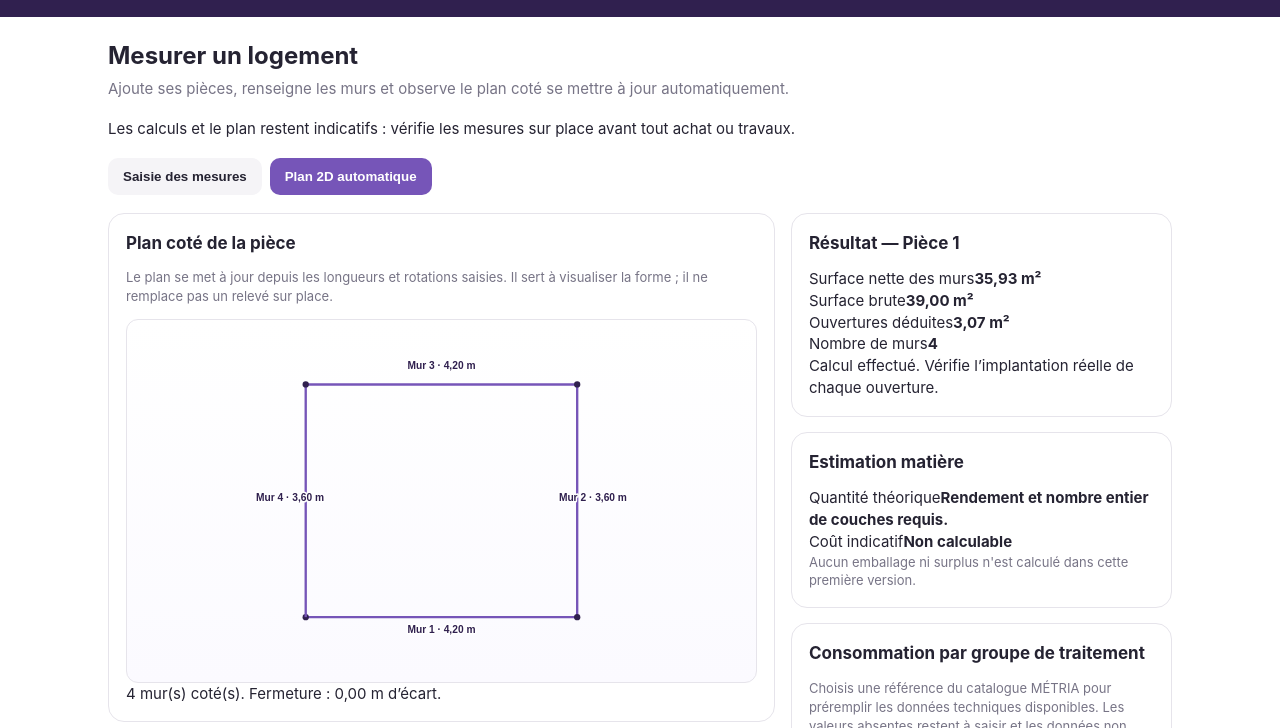
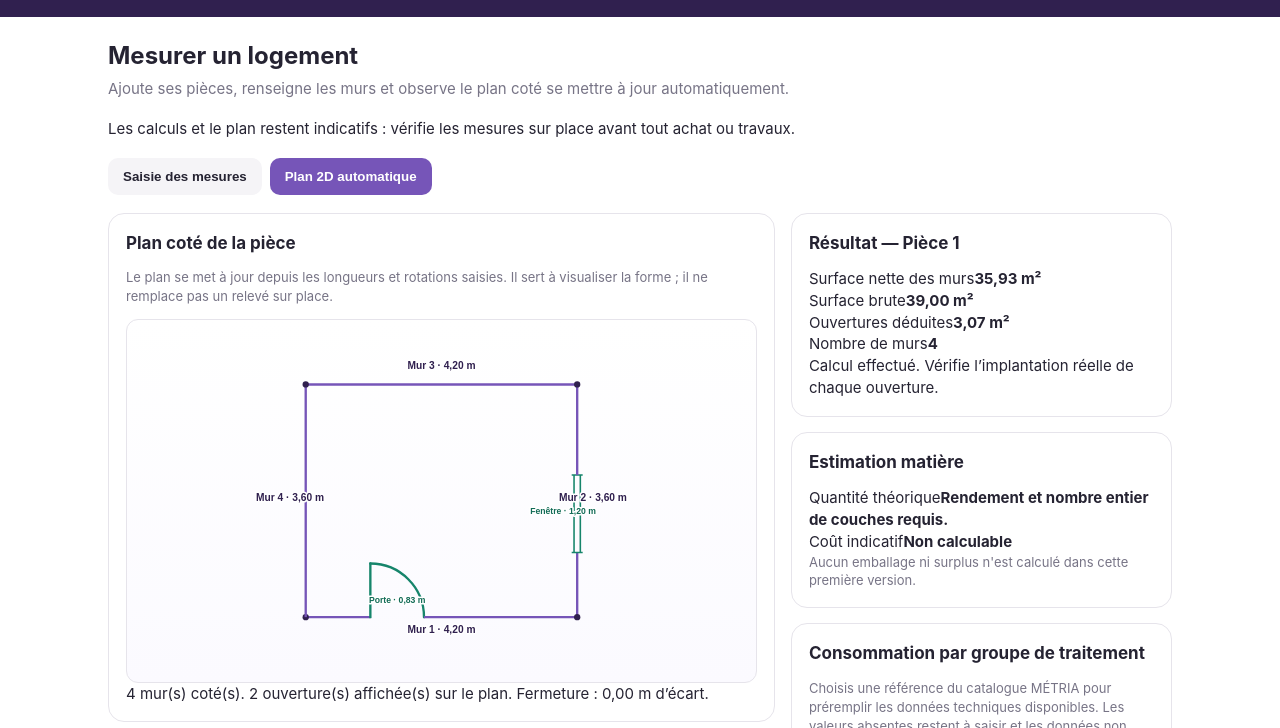
Before and after one commit to WillyMrs/metria-laboratoire-web, a plain HTML site: page index.html in a window 1280 px wide. Both pictures are taken after a click on the button "Plan 2D automatique". Shown: the part 72-800 px from the top of the page. Drawn offline with Linux system fonts and the light colour scheme.

Commit message:
Afficher les ouvertures sur le plan 2D

```diff
--- a/index.html
+++ b/index.html
@@ -20,6 +20,7 @@ main{max-width:1100px;margin:auto;padding:22px 18px 48px}.intro{margin:0 0 18px}
 .hidden{display:none!important}
 @media(max-width:760px){.layout{grid-template-columns:1fr}.grid2{grid-template-columns:repeat(2,minmax(0,1fr))}main{padding:18px 13px 36px}.panel{padding:14px}header{padding:16px;flex-wrap:wrap}.wallrow{grid-template-columns:24px minmax(0,1fr) 30px!important;gap:4px}.wallfields{grid-template-columns:repeat(2,minmax(0,1fr));gap:4px}.wallfields input{padding:9px 5px;font-size:14px;min-width:0}.openingrow{grid-template-columns:repeat(2,minmax(0,1fr))!important;gap:8px!important}.openingrow .field{min-width:0}.openingrow input,.openingrow select{min-width:0;padding:9px 6px;font-size:14px}.tabs{overflow-x:auto;flex-wrap:nowrap;padding-bottom:4px}.tab{white-space:nowrap}.actions button{min-height:44px}button,.tab{touch-action:manipulation}.roombar{grid-template-columns:1fr 1fr}.roombar label{grid-column:1/-1}}
 @media(max-width:380px){main{padding-left:10px;padding-right:10px}.panel{padding:11px}.grid2{grid-template-columns:1fr}.wallrow{grid-template-columns:20px minmax(0,1fr) 28px!important}.wallfields{grid-template-columns:1fr 1fr}.wallfields input{font-size:13px;padding:8px 3px}.openingrow{grid-template-columns:1fr 1fr!important}.brand{font-size:20px}.sub{font-size:11px}}
+.planopening{stroke:#16856b;stroke-width:3;fill:none;stroke-linecap:round;stroke-linejoin:round}.planopening-window{stroke:#16856b;stroke-width:2;fill:none}.planopening-label{font:700 11px sans-serif;fill:#126b56;paint-order:stroke;stroke:#fff;stroke-width:4px;stroke-linejoin:round}
 </style>
 </head>
 <body>
@@ -197,6 +198,29 @@ function renderFloorPlan(){
  const last=segments[segments.length-1].b,first=segments[0].a,closure=Math.hypot(last.x-first.x,last.y-first.y);if(closure>.03)markup+=`<line class="plan-end" x1="${sx(last.x)}" y1="${sy(last.y)}" x2="${sx(first.x)}" y2="${sy(first.y)}"/>`;
  svg.innerHTML=markup;const vector=closureVector(),closureText=vector?`Fermeture : ${fmt(Math.hypot(vector.x,vector.y))} m d’écart.`:"Plan partiel : complète les rotations et longueurs manquantes.";info.textContent=[`${segments.length} mur(s) coté(s).`,closureText,...issues].join(" ");
 }
+function renderFloorPlan(){
+ const svg=$("floorPlan"),info=$("planInfo"),segments=[],issues=[];let x=0,y=0,heading=0,points=[{x,y}];
+ walls.forEach((wall,i)=>{const length=readNumber(wall.length),turn=readNumber(wall.turn);if(!(length>0)){issues.push(`Mur ${i+1} : longueur à saisir`);return}if(turn===null)issues.push(`Mur ${i+1} : rotation manquante`);const a={x,y},r=heading*Math.PI/180;x+=length*Math.cos(r);y+=length*Math.sin(r);const b={x,y};segments.push({i,length,a,b});points.push(b);if(turn!==null)heading+=turn});
+ if(!segments.length){svg.innerHTML='<text x="400" y="225" text-anchor="middle" class="planlabel">Saisis la longueur du premier mur pour commencer le plan</text>';info.textContent=issues.join(" · ")||"Ajoute un mur et saisis sa longueur.";return}
+ const xs=points.map(p=>p.x),ys=points.map(p=>p.y),minX=Math.min(...xs),maxX=Math.max(...xs),minY=Math.min(...ys),maxY=Math.max(...ys),spanX=Math.max(.1,maxX-minX),spanY=Math.max(.1,maxY-minY),pad=82,scale=Math.min((800-pad*2)/spanX,(460-pad*2)/spanY),offsetX=(800-spanX*scale)/2,offsetY=(460-spanY*scale)/2,sx=v=>offsetX+(v-minX)*scale,sy=v=>460-offsetY-(v-minY)*scale;
+ const screenPoints=points.map(p=>({x:sx(p.x),y:sy(p.y)}));let area2=0;for(let i=0;i<screenPoints.length-1;i++)area2+=screenPoints[i].x*screenPoints[i+1].y-screenPoints[i+1].x*screenPoints[i].y;const interiorSide=area2?Math.sign(area2):-1;let markup="",shownOpenings=0;
+ segments.forEach(({i,length,a,b})=>{
+  const ax=sx(a.x),ay=sy(a.y),bx=sx(b.x),by=sy(b.y),dx=bx-ax,dy=by-ay,n=Math.hypot(dx,dy)||1,ux=dx/n,uy=dy/n,nx=-uy*interiorSide,ny=ux*interiorSide,mx=(ax+bx)/2+uy*interiorSide*20,my=(ay+by)/2-ux*interiorSide*20;
+  const attached=openings.filter(o=>Number(o.wall)===i+1).map(o=>({o,start:readNumber(o.offset),width:readNumber(o.width)})).sort((a,b)=>(a.start??Infinity)-(b.start??Infinity));const cuts=[];let lastEnd=0;
+  attached.forEach(({o,start,width})=>{if(start===null||width===null||start<0||!(width>0)||start+width>length+1e-7||start<lastEnd)return;cuts.push({o,start,end:start+width});lastEnd=start+width});
+  let cursor=0;cuts.forEach(({o,start,end})=>{
+   const p1={x:ax+ux*start*scale,y:ay+uy*start*scale},p2={x:ax+ux*end*scale,y:ay+uy*end*scale};if(start>cursor)markup+=`<line class="planwall" x1="${ax+ux*cursor*scale}" y1="${ay+uy*cursor*scale}" x2="${p1.x}" y2="${p1.y}"/>`;
+   const pxWidth=(end-start)*scale,label=o.type==="Porte"?"Porte":o.type==="Fenêtre"?"Fenêtre":"Ouverture";
+   if(o.type==="Porte"){const leafEnd={x:p1.x+nx*pxWidth,y:p1.y+ny*pxWidth};markup+=`<path class="planopening" d="M ${p2.x} ${p2.y} A ${pxWidth} ${pxWidth} 0 0 0 ${leafEnd.x} ${leafEnd.y}"/><line class="planopening" x1="${p1.x}" y1="${p1.y}" x2="${leafEnd.x}" y2="${leafEnd.y}"/>`}
+   else if(o.type==="Fenêtre"){[-4,4].forEach(offset=>markup+=`<line class="planopening-window" x1="${p1.x+nx*offset}" y1="${p1.y+ny*offset}" x2="${p2.x+nx*offset}" y2="${p2.y+ny*offset}"/>`);markup+=`<line class="planopening-window" x1="${p1.x+nx*7}" y1="${p1.y+ny*7}" x2="${p1.x-nx*7}" y2="${p1.y-ny*7}"/><line class="planopening-window" x1="${p2.x+nx*7}" y1="${p2.y+ny*7}" x2="${p2.x-nx*7}" y2="${p2.y-ny*7}"/>`}
+   else markup+=`<line class="planopening" x1="${p1.x}" y1="${p1.y}" x2="${p2.x}" y2="${p2.y}" stroke-dasharray="4 3"/>`;
+   markup+=`<text class="planopening-label" x="${(p1.x+p2.x)/2+nx*18}" y="${(p1.y+p2.y)/2+ny*18}" text-anchor="middle">${label} · ${fmt(end-start)} m</text>`;shownOpenings++;cursor=end
+  });
+  if(cursor<length)markup+=`<line class="planwall" x1="${ax+ux*cursor*scale}" y1="${ay+uy*cursor*scale}" x2="${bx}" y2="${by}"/>`;markup+=`<text class="planlabel" x="${mx}" y="${my}" text-anchor="middle">Mur ${i+1} · ${fmt(length)} m</text><circle class="planstart" cx="${ax}" cy="${ay}" r="4"/>`;
+ });
+ const last=segments[segments.length-1].b,first=segments[0].a,closure=Math.hypot(last.x-first.x,last.y-first.y);if(closure>.03)markup+=`<line class="plan-end" x1="${sx(last.x)}" y1="${sy(last.y)}" x2="${sx(first.x)}" y2="${sy(first.y)}"/>`;
+ svg.innerHTML=markup;const vector=closureVector(),closureText=vector?`Fermeture : ${fmt(Math.hypot(vector.x,vector.y))} m d’écart.`:"Plan partiel : complète les rotations et longueurs manquantes.";const missingOpenings=Math.max(0,openings.length-shownOpenings);info.textContent=[`${segments.length} mur(s) coté(s).`,`${shownOpenings} ouverture(s) affichée(s) sur le plan.`,missingOpenings?`${missingOpenings} ouverture(s) non affichée(s) : renseigne un mur, une largeur et une position valides.`:"",closureText,...issues].filter(Boolean).join(" ");
+}
 function captureRoom(){if(!rooms[activeRoom])return;rooms[activeRoom].name=$("roomName").value.trim()||`Pièce ${activeRoom+1}`;rooms[activeRoom].defaultHeight=$("defaultHeight").value;rooms[activeRoom].walls=walls;rooms[activeRoom].openings=openings}
 function renderRoomSelect(){const sel=$("roomSelect"),old=String(activeRoom);sel.replaceChildren(...rooms.map((room,i)=>{const option=document.createElement("option");option.value=String(i);option.textContent=room.name||`Pièce ${i+1}`;return option}));sel.value=old;$("deleteRoom").disabled=rooms.length<=1}
 function showActiveRoom(){const room=rooms[activeRoom];if(!room)return;walls=room.walls;openings=room.openings;$("roomName").value=room.name;$("defaultHeight").value=room.defaultHeight??"2.5";$("activeRoomHeading").textContent=`Informations de la pièce — ${room.name}`;$("openingsHeading").textContent=`Ouvertures — ${room.name}`;$("resultHeading").textContent=`Résultat — ${room.name}`;renderRoomSelect();renderWalls();renderOpenings();calculate()}
```
